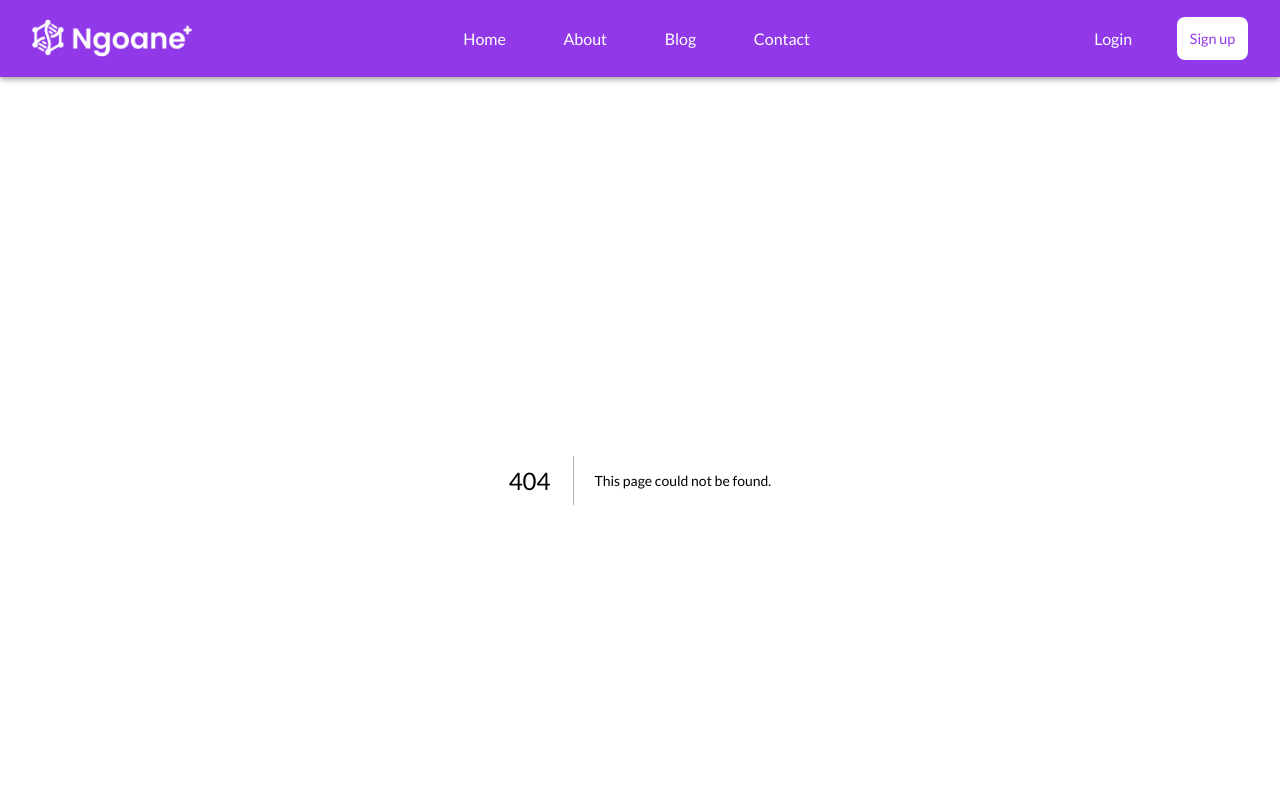
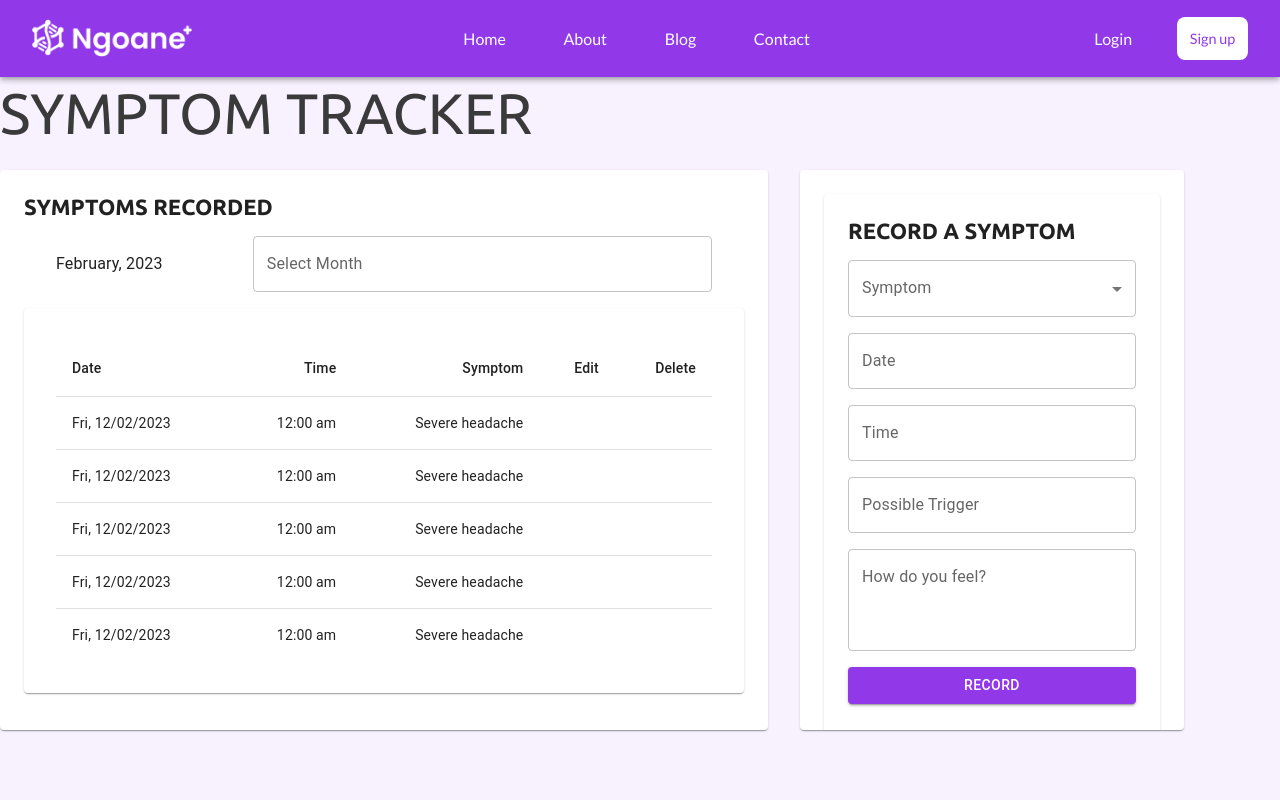
Before and after one commit to ngoane/company-site, a Next.js app: page /admin/health_data/symptom_tracker in a window 1280 px wide. Before the commit this address had no page. Shown: the top 800 px of the page. Built offline with nearby package versions, Linux system fonts and the light colour scheme.

Commit message:
fix: resolve merge conflict

```diff
--- a/package.json
+++ b/package.json
@@ -14,6 +14,8 @@
     "@mui/icons-material": "^5.11.16",
     "@mui/material": "^5.12.0",
     "@mui/styled-engine-sc": "^5.12.0",
+    "@mui/x-date-pickers": "^6.4.0",
+    "dayjs": "^1.11.7",
     "next": "13.3.0",
     "react": "18.2.0",
     "react-dom": "18.2.0",
--- /dev/null
+++ b/pages/admin/health_data/symptom_tracker.js
@@ -0,0 +1,156 @@
+import React, { useState } from "react";
+import { Typography, Card, Box, Paper, Button } from "@mui/material";
+import { LocalizationProvider } from "@mui/x-date-pickers";
+import { AdapterDayjs } from "@mui/x-date-pickers/AdapterDayjs";
+import { DatePicker } from "@mui/x-date-pickers/DatePicker";
+import { TimePicker } from '@mui/x-date-pickers/TimePicker';
+import {
+  Table,
+  TableBody,
+  TableCell,
+  TableRow,
+  TableContainer,
+  TableHead,
+  TextField,
+} from "@mui/material";
+
+import InputLabel from '@mui/material/InputLabel';
+import MenuItem from '@mui/material/MenuItem';
+import FormControl from '@mui/material/FormControl';
+import Select from '@mui/material/Select';
+
+function createData(name, calories, fat, carbs, protein) {
+    return { name, calories, fat, carbs, protein };
+  }
+
+  const rows = [
+    createData('Fri, 12/02/2023', '12:00 am', 'Severe headache', '', ''),
+    createData('Fri, 12/02/2023', '12:00 am', 'Severe headache', '', ''),
+    createData('Fri, 12/02/2023', '12:00 am', 'Severe headache', '', ''),
+    createData('Fri, 12/02/2023', '12:00 am', 'Severe headache', '', ''),
+    createData('Fri, 12/02/2023', '12:00 am', 'Severe headache', '', ''),
+  ];
+
+
+
+
+function symptom_tracker() {
+  return (
+    <>
+      <LocalizationProvider dateAdapter={AdapterDayjs}>
+        <Typography variant="headerMain" sx={{ marginBottom: "1.5rem" }}>
+          SYMPTOM TRACKER
+        </Typography>
+        <Box sx={{ display: "flex", flexDirection: "row", gap: "2rem" }}>
+          <Card
+            sx={{
+              width: "60%",
+              height: "70vh",
+              padding: "1.5rem",
+            }}
+          >
+            <Typography variant="titleBold">SYMPTOMS RECORDED</Typography>
+            <Box
+              sx={{
+                display: "flex",
+                flexDirection: "row",
+                gap: "2rem",
+                padding: "1rem 2rem",
+                justifyContent: "space-between",
+                alignItems: "center",
+              }}
+            >
+              <Typography>February, 2023</Typography>
+
+              <DatePicker
+                label="Select Month"
+                openTo="month"
+                views={["year", "month"]}
+                sx={{ width: "70%", alignContent: "flex-end" }}
+              />
+            </Box>
+
+            <TableContainer component={Paper} sx={{padding: '2rem'}}>
+      <Table sx={{ minWidth: 650 }} aria-label="simple table">
+        <TableHead>
+          <TableRow>
+            <TableCell>Date</TableCell>
+            <TableCell align="right">Time</TableCell>
+            <TableCell align="right">Symptom</TableCell>
+            <TableCell align="right">Edit</TableCell>
+            <TableCell align="right">Delete</TableCell>
+          </TableRow>
+        </TableHead>
+        <TableBody>
+          {rows.map((row) => (
+            <TableRow
+              key={row.name}
+              sx={{ '&:last-child td, &:last-child th': { border: 0 } }}
+            >
+              <TableCell component="th" scope="row">
+                {row.name}
+              </TableCell>
+              <TableCell align="right">{row.calories}</TableCell>
+              <TableCell align="right">{row.fat}</TableCell>
+              <TableCell align="right">{row.carbs}</TableCell>
+              <TableCell align="right">{row.protein}</TableCell>
+            </TableRow>
+          ))}
+        </TableBody>
+      </Table>
+    </TableContainer>
+          </Card>
+          <Card
+            sx={{
+              width: "30%",
+              height: "70vh",
+              padding: "1.5rem",
+            }}
+          >
+
+
+            <Paper sx={{ padding: '1.5rem'}}>
+            <Typography variant="titleBold" sx={{ paddingBottom: '1rem'}}>RECORD A SYMPTOM</Typography>
+              <FormControl fullWidth>
+                <InputLabel id="demo-simple-select-label">Symptom</InputLabel>
+                <Select
+                  labelId="demo-simple-select-label"
+                  id="demo-simple-select"
+                  value=''
+                  label="Age"
+                  onChange={()=> {}}
+                >
+                  <MenuItem value={10}>Ten</MenuItem>
+                  <MenuItem value={20}>Twenty</MenuItem>
+                  <MenuItem value={30}>Thirty</MenuItem>
+                </Select>
+              </FormControl>
+              <FormControl sx={{paddingTop: '1rem', width: '100%'}}>
+              <DatePicker
+                label="Date"
+                openTo="day"
+                views={["year", "month", "day"]}
+              />
+              </FormControl>
+              <FormControl sx={{paddingTop: '1rem', width: '100%'}}>
+              <TimePicker label="Time" />
+              </FormControl>
+              <FormControl sx={{paddingTop: '1rem', width: '100%'}}>
+              <TextField id="outlined-basic" label="Possible Trigger" variant="outlined" multiline rows={1} />
+              </FormControl>
+              <FormControl sx={{paddingTop: '1rem', width: '100%'}}>
+              <TextField id="outlined-basic" label="How do you feel?" variant="outlined" multiline rows={3} />
+              </FormControl>
+
+              <FormControl sx={{paddingTop: '1rem', width: '100%', paddingBottom: '1rem'}}>
+              <Button variant="contained" >Record</Button>
+              </FormControl>
+            </Paper>
+          </Card>
+        </Box>
+      </LocalizationProvider>
+    </>
+  );
+}
+
+export default symptom_tracker;
```
Also changed, not shown: 1 other file (tests, documents, lock files or other folders).
